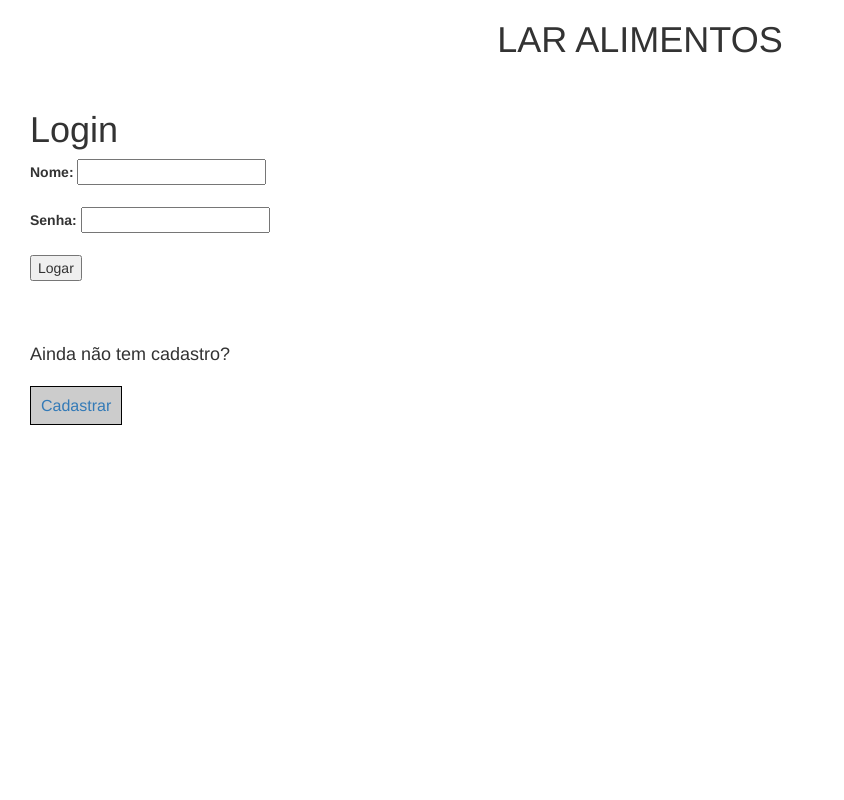
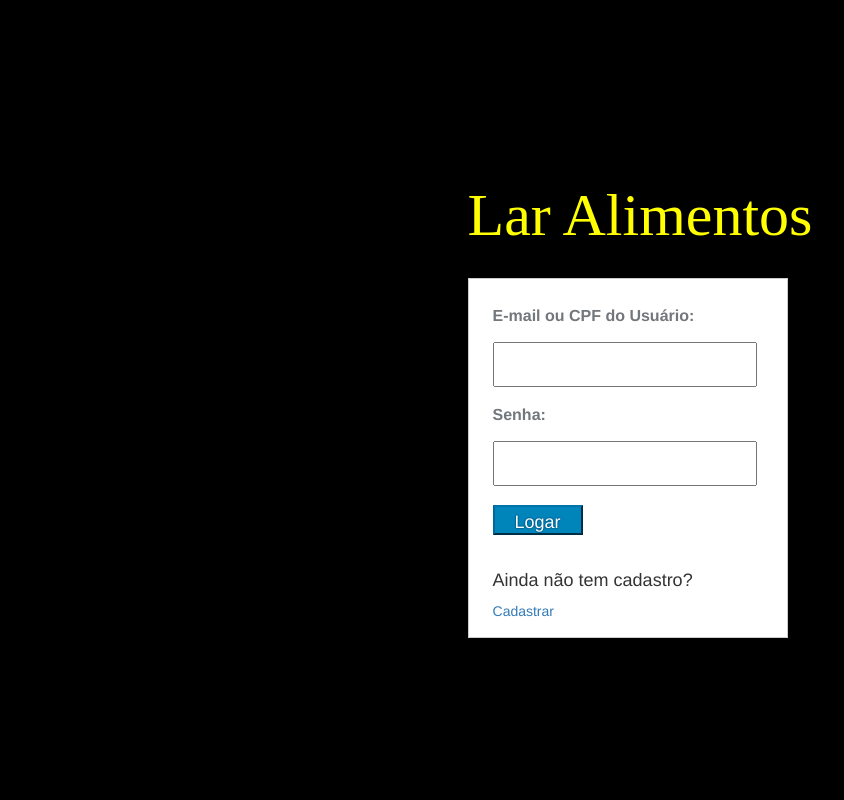
Before and after one commit to beatrizssilva/multi, a PHP site: page /multi/ in a window 1280 px wide. Shown: the whole page, without its empty margins (0-844 px from the left). Run offline with PHP 8.4, Linux system fonts and the light colour scheme; a stand-in replaces the project's code that opens the database connection; some libraries are stand-ins or nearby versions.

Commit message:
Novos Templates

```diff
--- /dev/null
+++ b/assets/css/style-login.css
@@ -0,0 +1,55 @@
+body{
+
+}
+header{
+
+}
+.login{
+    display: flex;
+    height: 100%;
+    justify-content: center;
+    align-items: center;
+    background: #000;
+}
+
+.login-all h1{
+    color:yellow;
+    padding-bottom: 20px;
+    text-align: center;
+    font-family: gabriola;
+    font-size: 60px;
+}
+.login-form{
+    height: 360px;
+    width: 320px;
+    border: 1px #ccc solid;
+    padding: 26px 24px 36px;
+    background: #fff;
+    box-shadow: 0 1px 3px rgba(0,0,0,.13);
+}
+.login-form form{
+    height: 250px;
+    display: flex;
+    flex-direction: column;
+    justify-content: space-between;
+    color: #72777c;
+    font-size: 16px;
+    padding-bottom: 10px;
+}
+.login-form form input{
+    font-size: 24px;
+    /*width: 100%;*/
+    padding: 3px;
+    margin: 2px 6px 10px 0;
+}
+#button-login{
+    font-size: 18px;
+    background: #0085ba;
+    border-color: #0073aa #006799 #006799;
+    color: #fff;
+    text-decoration: none;
+    text-shadow: 0 -1px 1px #006799, 1px 0 1px #006799, 0 1px 1px #006799, -1px 0 1px #006799;
+    width: 90px;
+    height: 30px;
+
+}
--- a/controllers/homecontroller.php
+++ b/controllers/homecontroller.php
@@ -19,7 +19,7 @@ class homecontroller extends controller {
 
         //getPremios -> seleciona a premiação do usuario
         $dados['premios'] = $c->getPremios($_SESSION['multLogin']);
-        $this->loadTemplate('painel', $dados);
+        $this->loadTemplatePanel('painel', $dados);
 
         } else if(isset($_POST['name']) && !empty ($_POST['name'])) {
             $name = addslashes($_POST['name']);
@@ -40,16 +40,16 @@ class homecontroller extends controller {
 
                     //getPremios -> seleciona a premiação do usuario
                     $dados['premios'] = $c->getPremios($_SESSION['multLogin']);
-                    $this->loadTemplate('painel', $dados);
+                    $this->loadTemplatePanel('painel', $dados);
 
 
                 } else {
                     $dados['msg'] = "E-mail ou Senha Incorretos. Tente Novamente.";
-                    $this->loadTemplate('login', $dados);
+                    $this->loadTemplateLogin('login', $dados);
                 }
 
             } else {
-                $this->loadTemplate('login', $dados);
+                $this->loadTemplateLogin('login', $dados);
             }
     }
 
--- a/controllers/notfoundcontroller.php
+++ b/controllers/notfoundcontroller.php
@@ -2,6 +2,7 @@
 
 class notfoundcontroller extends controller {
     public function index() {
-        $this->loadView('404', array());
+        $this->loadTemplate('404', array());
+       // $this->loadView('404', array());
     }
 }
--- a/controllers/testecontroller.php
+++ b/controllers/testecontroller.php
@@ -12,7 +12,7 @@ class testecontroller extends controller {
         $t = $token1[0].$token1[1].$token1[2].$token1[3];
 
         $dados['token'] = $t;
-        $this->loadTemplate('teste', $dados);
+        $this->loadTemplatePanel('teste', $dados);
     }
 
 
--- a/controllers/transacoescontroller.php
+++ b/controllers/transacoescontroller.php
@@ -19,6 +19,6 @@ class transacoescontroller extends controller {
         $dados['qt'] = $qt;
         $dados['transacao'] = $t->comprando($id, $qt);
 
-        $this->loadTemplate('comprar', $dados);
+        $this->loadTemplatePanel('comprar', $dados);
     }
 }
--- a/core/controller.php
+++ b/core/controller.php
@@ -12,12 +12,34 @@ class controller {
         extract($viewData);
         require 'views/'.$viewName.'.php';
     }
-    public function loadViewDescricao($viewName, $viewData = array()) {
+
+
+
+    public function loadViewLogin($viewName, $viewData = array()) {
         extract($viewData);
-        require 'views-descricao/'.$viewName.'.php';
+        require 'views-login/'.$viewName.'.php';
     }
-    public function loadViewinTemplateDescricao($viewName, $viewData = array()){
+    public function loadTemplateLogin($viewName, $viewData = array()){
+        require 'views-login/templateLogin.php';
+    }
+    public function loadViewinTemplateLogin($viewName, $viewData = array()){
         extract($viewData);
-        require 'views-descricao/'.$viewName.'.php';
+        require 'views-login/'.$viewName.'.php';
+    }
+
+
+
+
+
+    public function loadViewPanel($viewName, $viewData = array()) {
+        extract($viewData);
+        require 'views-panel/'.$viewName.'.php';
+    }
+    public function loadTemplatePanel($viewName, $viewData = array()){
+        require 'views-panel/templatePanel.php';
+    }
+    public function loadViewinTemplatePanel($viewName, $viewData = array()){
+        extract($viewData);
+        require 'views-panel/'.$viewName.'.php';
     }
 }
--- /dev/null
+++ b/views-login/login.php
@@ -0,0 +1,38 @@
+
+
+<div class="login">
+    <div class="login-all">
+        <h1>Lar Alimentos</h1>
+        <div class="login-form">
+            <form method="POST" action="<?php echo BASE_URL;?>">
+                <label>E-mail ou CPF do Usuário:</label>
+                <input type="text" name="name" />
+                <label>Senha:</label>
+                <input type="password" name="senha" />
+                <input type="submit" value="Logar" id="button-login"/>
+            </form>
+            <div class="login-cadastrar">
+                <h4>Ainda não tem cadastro?</h4>
+                <a href="<?php BASE_URL;?>usuarios/cadastro">Cadastrar</a>
+            </div>
+        </div>
+
+    </div>
+</div>
+
+
+<!--<h1>Login</h1>
+<form method="POST" action="<?php echo BASE_URL;?>">
+    <label>Nome:</label>
+    <input type="text" name="name" /><br/><br/>
+
+    <label>Senha:</label>
+    <input type="password" name="senha" /><br/><br/>
+
+    <input type="submit" value="Logar" />
+
+</form><br/><br/>-->
+<?php if(isset($msg)){
+    echo $msg;
+}
+?>
--- /dev/null
+++ b/views-login/templateLogin.php
@@ -0,0 +1,35 @@
+<html>
+    <head>
+        <meta charset="UTF-8">
+        <meta name="viewport" content="width=device-width, user-scalable=0" />
+
+        <link rel="stylesheet" href="<?php echo BASE_URL; ?>assets/css/bootstrap.min.css" type="text/css" />
+
+
+        <script src="https://ajax.googleapis.com/ajax/libs/jquery/3.3.1/jquery.min.js"></script>
+
+        <script src="https://maxcdn.bootstrapcdn.com/bootstrap/3.3.7/js/bootstrap.min.js"></script>
+        <script type="text/javascript" src="<?php echo BASE_URL; ?>assets/js/bootstrap.min.js"></script>
+        <script type="text/javascript" src="<?php echo BASE_URL; ?>assets/js/jquery.min.js"></script>
+
+        <link rel="stylesheet" type="text/css" href="<?php echo BASE_URL; ?>assets/css/style-login.css" />
+
+        <title>Lar Alimentos</title>
+    </head>
+<body>
+    <header>
+<!--        <h1>LAR ALIMENTOS - Login</h1>-->
+    </header>
+
+<?php $this->loadViewinTemplateLogin($viewName, $viewData); ?>
+    <footer>
+
+    </footer>
+    <script type="text/javascript">
+        var BASE_URL = '<?php echo BASE_URL; ?>';
+    </script>
+    <script type="text/javascript" src="<?php echo BASE_URL; ?>assets/js/jquery-ui.min.js"></script>
+    <script src="<?php echo BASE_URL; ?>assets/js/script.js" type="text/javascript"></script>
+
+</body>
+</html>
--- a/views/painel.php
+++ b/views-panel/painel.php
@@ -9,9 +9,9 @@ echo ' - Seu ID: '.$dadosUser['identificador'];
 </h4>
 <br/><br/>
 <div class="painel">
-    <h3>Convidar</h3><br/>
+    <div>
     <a href="http://localhost/multi/usuarios/cadastrar?id=<?php echo$dadosUser['identificador']; ?>">Convidar</a>
-    <!--<div>
+    </div><!--<div>
 <h3>Cadastrar Novo Usuário</h3>
 
     <form method="POST" action="<?php echo BASE_URL;?>usuarios/cadastrar">
--- a/views/login.php
+++ /dev/null
@@ -1,17 +0,0 @@
-<h1>Login</h1>
-<form method="POST" action="<?php echo BASE_URL;?>">
-    <label>Nome:</label>
-    <input type="text" name="name" /><br/><br/>
-
-    <label>Senha:</label>
-    <input type="password" name="senha" /><br/><br/>
-
-    <input type="submit" value="Logar" />
-
-</form><br/><br/>
-<?php if(isset($msg)){
-    echo $msg;
-}
-?>
-<h4>Ainda não tem cadastro?</h4><br/>
-<a href="<?php BASE_URL;?>usuarios/cadastro" style="border:1px solid #000; background: #ccc; padding: 10px; font-size: 16px;">Cadastrar</a>
```
Also changed, not shown: controllers/usuarioscontroller.php (+6 -6 lines), views-panel/templatePanel.php (added, +35 -0 lines), 1 other file.
